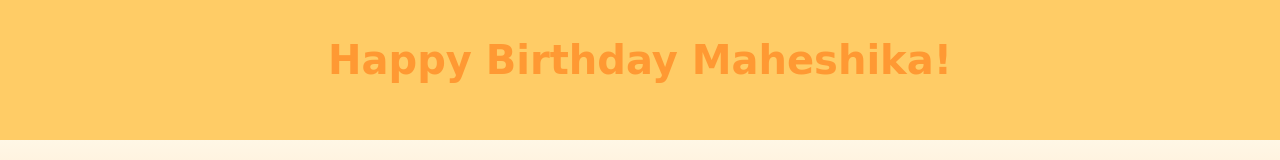
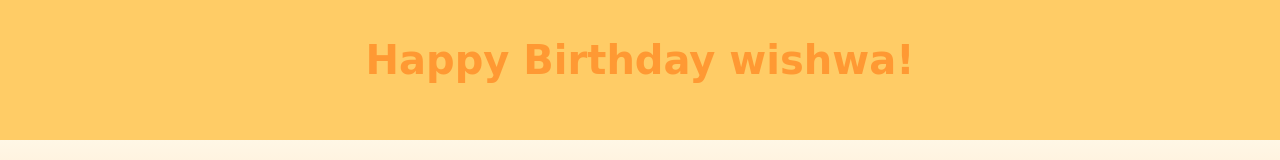
Before and after one commit to Gihan-Isuru/BirthDayWish, a plain HTML site: page index.html in a window 1280 px wide. Shown: the top 160 px of the page. Drawn offline with Linux system fonts and the light colour scheme.

Commit message:
Update index.html

```diff
--- a/index.html
+++ b/index.html
@@ -8,7 +8,7 @@
 </head>
 <body>
     <div class="header">
-        <h1>Happy Birthday Maheshika!</h1>
+        <h1>Happy Birthday wishwa!</h1>
     </div>
 
     <div class="main-section">
```
